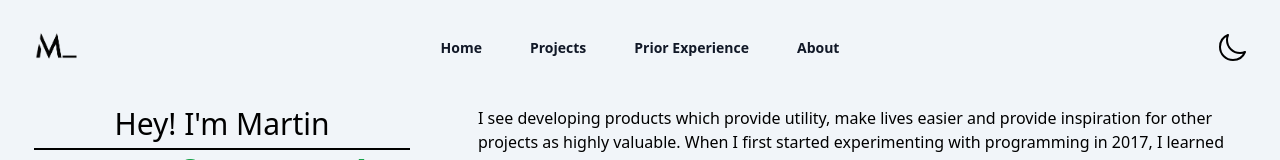
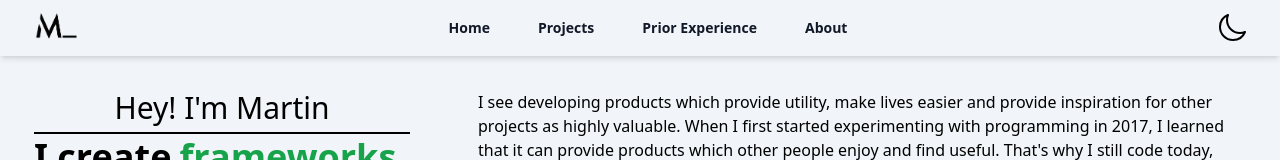
Before and after one commit to ZeroWave022/personal-website, a React (Vite) app: page / in a window 1280 px wide. Shown: the top 160 px of the page. Built offline with nearby package versions, Linux system fonts and the light colour scheme.

Commit message:
feat: Make navbar fixed

```diff
--- a/src/components/Navbar.tsx
+++ b/src/components/Navbar.tsx
@@ -17,9 +17,9 @@ export function Navbar() {
 
     return (
         <>
-            <nav className="flex items-center justify-between p-6 lg:px-8">
+            <nav className="flex fixed top-0 w-full z-50 bg-slate-100 shadow-md dark:bg-neutral-800 items-center justify-between p-1 lg:px-8">
                 {/* Navbar logo */}
-                <div className="flex lg:flex-1">
+                <div className="flex">
                     <a href="#" className="-m-1.5 p-1.5">
                         <span className="sr-only">Logo</span>
                         <img
@@ -41,7 +41,7 @@ export function Navbar() {
                     </button>
                 </div>
                 {/* Main links */}
-                <div className="hidden lg:absolute lg:left-1/2 lg:flex lg:-translate-x-1/2 lg:gap-x-12">
+                <div className="hidden lg:flex lg:gap-x-12">
                     {navigation.map((item) => (
                         <Link
                             key={item.name}
--- a/src/routes/index.tsx
+++ b/src/routes/index.tsx
@@ -40,7 +40,7 @@ export default function Index() {
 
     return (
         <>
-            <div className="mx-auto flex w-fit flex-col gap-12 dark:text-slate-200 lg:flex-row">
+            <section className="flex justify-center flex-col gap-12 dark:text-slate-200 lg:flex-row">
                 <div className="m-2.5 flex flex-col text-3xl font-semibold md:text-4xl">
                     <h1 className="border-b-2 border-black pb-1.5 font-normal dark:border-b-slate-200">
                         Hey! I&apos;m Martin
@@ -81,7 +81,7 @@ export default function Index() {
                         />
                     </div>
                 </div>
-            </div>
+            </section>
 
             <h1>Skills</h1>
             <div className="mx-auto my-2 flex w-fit flex-col p-2.5">
--- a/src/routes/layout.tsx
+++ b/src/routes/layout.tsx
@@ -11,7 +11,7 @@ export default function Layout() {
                     <Navbar />
                 </header>
 
-                <div className="mx-6 flex-1">
+                <div className="mx-6 mt-20 flex-1">
                     <Outlet />
                 </div>
 
```
